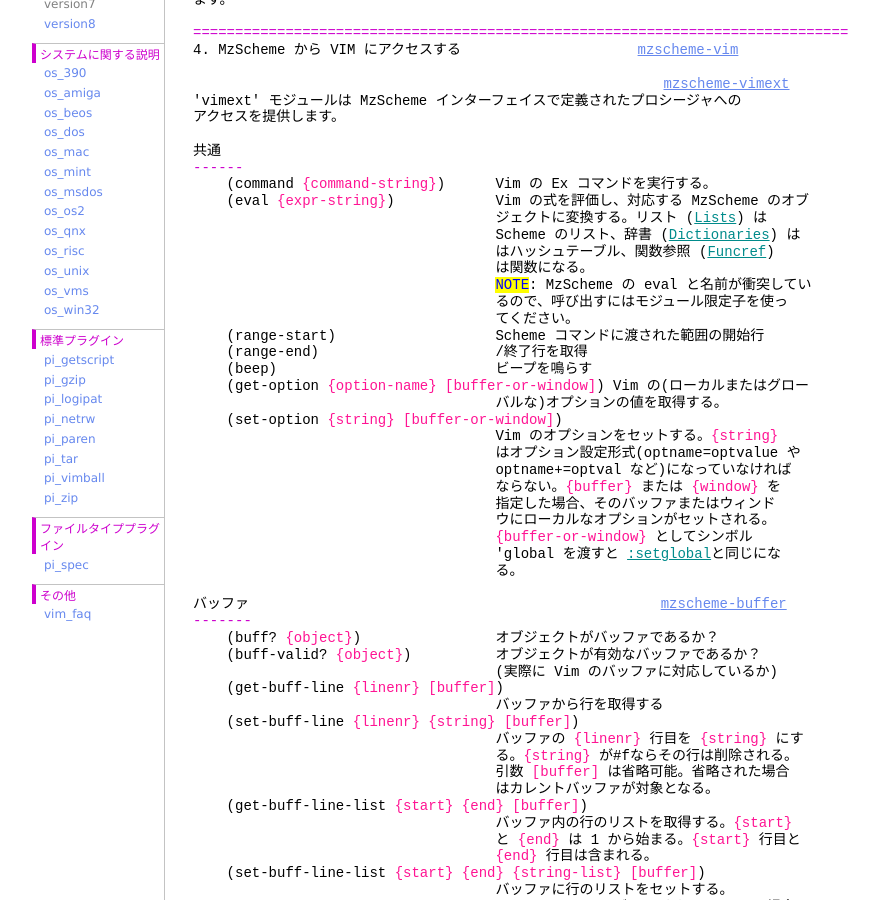
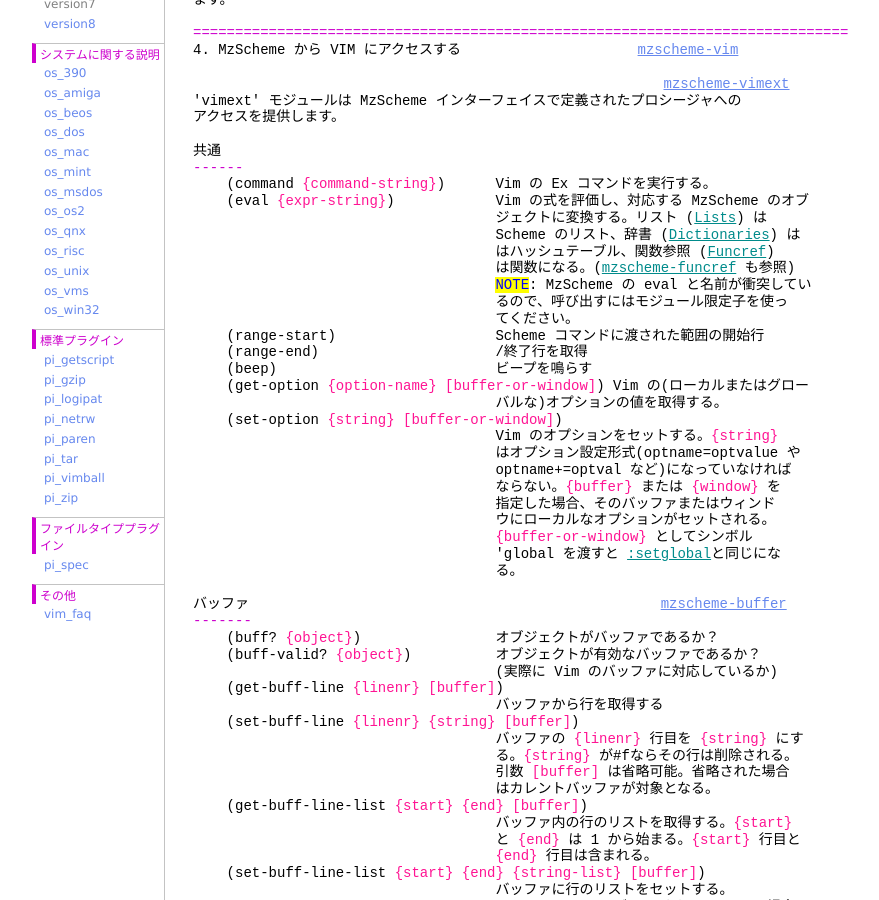
Before and after one commit to vim-jp/vimdoc-ja, a Jekyll site: the page built from if_mzsch.html, in a window 1280 px wide and 900 px high, scrolled down 2811 px. Shown: the whole window, without its empty margins (208-1087 px from the left). Built offline with Jekyll 4.4.1, drawn with Linux system fonts in a browser that asks for light colours; nearby versions of some CDN libraries; comment, search, counter and statistics services are not loaded.

Commit message:
Generated by Travis JOB 883.1
https://travis-ci.org/vim-jp/vimdoc-ja-working/builds/391800604

```diff
--- a/if_mzsch.html
+++ b/if_mzsch.html
@@ -173,7 +173,7 @@
 &nbsp;&nbsp;&nbsp;&nbsp;&nbsp;&nbsp;&nbsp;&nbsp;&nbsp;&nbsp;&nbsp;&nbsp;&nbsp;&nbsp;&nbsp;&nbsp;&nbsp;&nbsp;&nbsp;&nbsp;&nbsp;&nbsp;&nbsp;&nbsp;&nbsp;&nbsp;&nbsp;&nbsp;&nbsp;&nbsp;&nbsp;&nbsp;&nbsp;&nbsp;&nbsp;&nbsp;ジェクトに変換する。リスト (<a class="Identifier" href="eval.html#Lists">Lists</a>) は<br>
 &nbsp;&nbsp;&nbsp;&nbsp;&nbsp;&nbsp;&nbsp;&nbsp;&nbsp;&nbsp;&nbsp;&nbsp;&nbsp;&nbsp;&nbsp;&nbsp;&nbsp;&nbsp;&nbsp;&nbsp;&nbsp;&nbsp;&nbsp;&nbsp;&nbsp;&nbsp;&nbsp;&nbsp;&nbsp;&nbsp;&nbsp;&nbsp;&nbsp;&nbsp;&nbsp;&nbsp;Scheme のリスト、辞書 (<a class="Identifier" href="eval.html#Dictionaries">Dictionaries</a>) は<br>
 &nbsp;&nbsp;&nbsp;&nbsp;&nbsp;&nbsp;&nbsp;&nbsp;&nbsp;&nbsp;&nbsp;&nbsp;&nbsp;&nbsp;&nbsp;&nbsp;&nbsp;&nbsp;&nbsp;&nbsp;&nbsp;&nbsp;&nbsp;&nbsp;&nbsp;&nbsp;&nbsp;&nbsp;&nbsp;&nbsp;&nbsp;&nbsp;&nbsp;&nbsp;&nbsp;&nbsp;はハッシュテーブル、関数参照 (<a class="Identifier" href="eval.html#Funcref">Funcref</a>)<br>
-&nbsp;&nbsp;&nbsp;&nbsp;&nbsp;&nbsp;&nbsp;&nbsp;&nbsp;&nbsp;&nbsp;&nbsp;&nbsp;&nbsp;&nbsp;&nbsp;&nbsp;&nbsp;&nbsp;&nbsp;&nbsp;&nbsp;&nbsp;&nbsp;&nbsp;&nbsp;&nbsp;&nbsp;&nbsp;&nbsp;&nbsp;&nbsp;&nbsp;&nbsp;&nbsp;&nbsp;は関数になる。<br>
+&nbsp;&nbsp;&nbsp;&nbsp;&nbsp;&nbsp;&nbsp;&nbsp;&nbsp;&nbsp;&nbsp;&nbsp;&nbsp;&nbsp;&nbsp;&nbsp;&nbsp;&nbsp;&nbsp;&nbsp;&nbsp;&nbsp;&nbsp;&nbsp;&nbsp;&nbsp;&nbsp;&nbsp;&nbsp;&nbsp;&nbsp;&nbsp;&nbsp;&nbsp;&nbsp;&nbsp;は関数になる。(<a class="Identifier" href="if_mzsch.html#mzscheme-funcref">mzscheme-funcref</a>&nbsp;も参照)<br>
 &nbsp;&nbsp;&nbsp;&nbsp;&nbsp;&nbsp;&nbsp;&nbsp;&nbsp;&nbsp;&nbsp;&nbsp;&nbsp;&nbsp;&nbsp;&nbsp;&nbsp;&nbsp;&nbsp;&nbsp;&nbsp;&nbsp;&nbsp;&nbsp;&nbsp;&nbsp;&nbsp;&nbsp;&nbsp;&nbsp;&nbsp;&nbsp;&nbsp;&nbsp;&nbsp;&nbsp;<span class="Todo">NOTE</span>: MzScheme の eval と名前が衝突してい<br>
 &nbsp;&nbsp;&nbsp;&nbsp;&nbsp;&nbsp;&nbsp;&nbsp;&nbsp;&nbsp;&nbsp;&nbsp;&nbsp;&nbsp;&nbsp;&nbsp;&nbsp;&nbsp;&nbsp;&nbsp;&nbsp;&nbsp;&nbsp;&nbsp;&nbsp;&nbsp;&nbsp;&nbsp;&nbsp;&nbsp;&nbsp;&nbsp;&nbsp;&nbsp;&nbsp;&nbsp;るので、呼び出すにはモジュール限定子を使っ<br>
 &nbsp;&nbsp;&nbsp;&nbsp;&nbsp;&nbsp;&nbsp;&nbsp;&nbsp;&nbsp;&nbsp;&nbsp;&nbsp;&nbsp;&nbsp;&nbsp;&nbsp;&nbsp;&nbsp;&nbsp;&nbsp;&nbsp;&nbsp;&nbsp;&nbsp;&nbsp;&nbsp;&nbsp;&nbsp;&nbsp;&nbsp;&nbsp;&nbsp;&nbsp;&nbsp;&nbsp;てください。<br>
```
